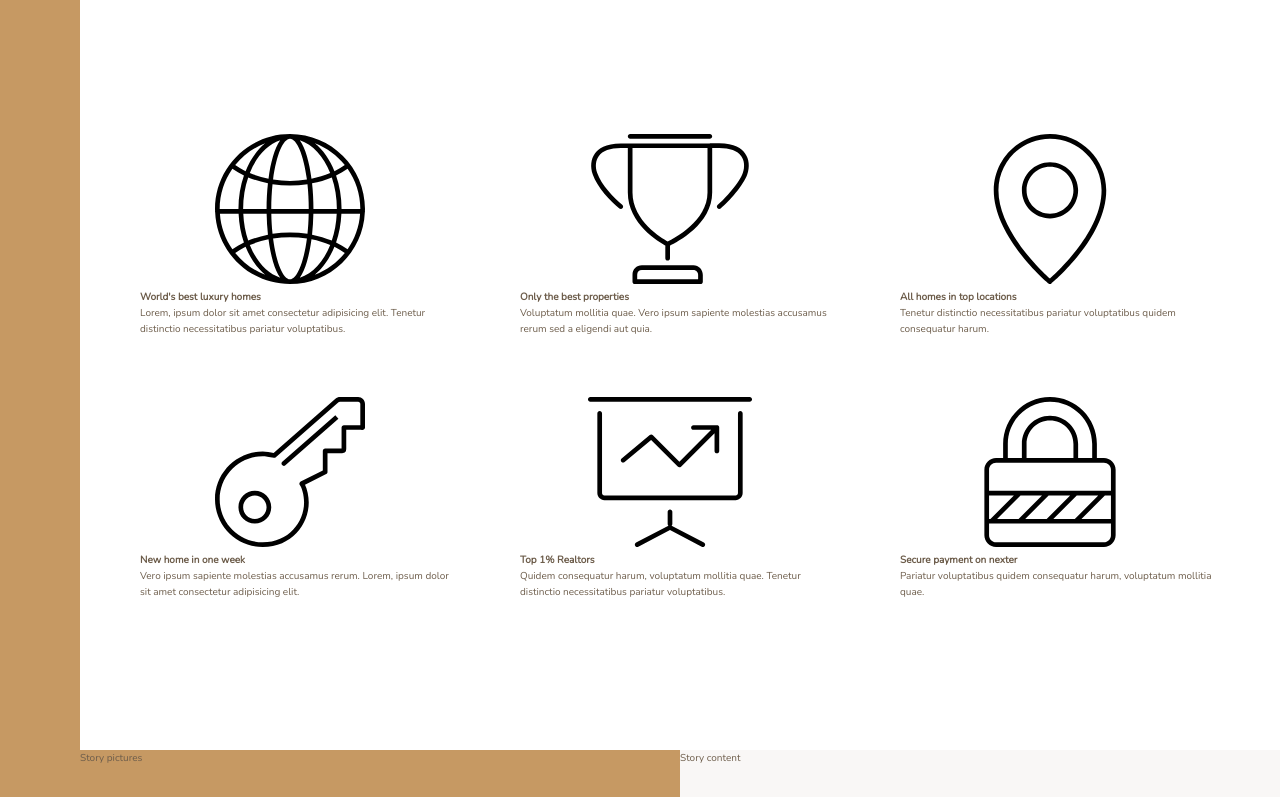
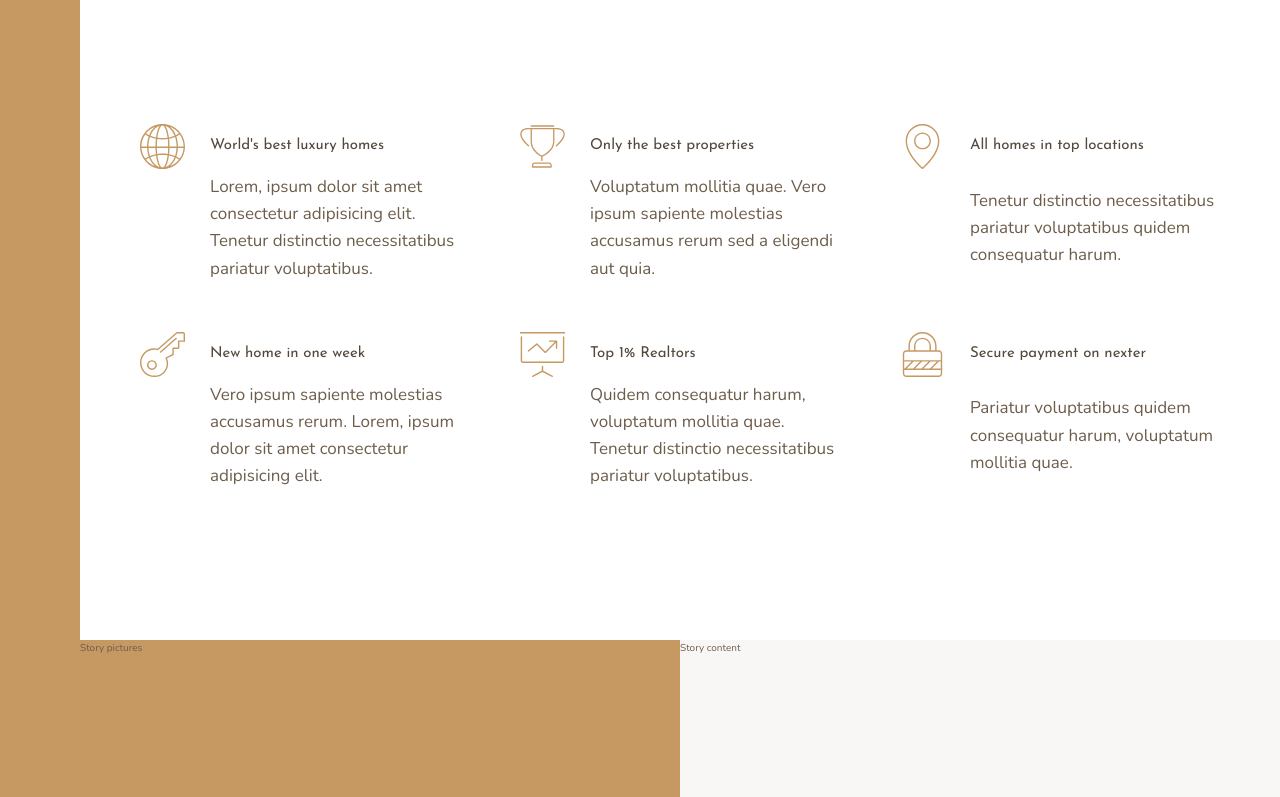
Before and after one commit to tsbproject/Nexter, a website: page index.html in a window 1280 px wide. Shown: the part 656-1453 px from the top of the page. Drawn offline with nearby package versions, Linux system fonts and the light colour scheme.

Commit message:
[committed]

```diff
--- a/index.html
+++ b/index.html
@@ -26,11 +26,11 @@
 
         <div class="section-features">
             <div class="feature">
-                <svg class="features-icon">
+                <svg class="feature__icon">
                     <use xlink:href="img/sprite.svg#icon-global"></use>
                 </svg>
 
-                <h4 class="heading-4">World's best luxury homes</h4>
+                <h4 class="heading-4 heading-4--dark">World's best luxury homes</h4>
                 <p class="feature__text">
                     Lorem, ipsum dolor sit amet consectetur adipisicing elit.
                     Tenetur distinctio necessitatibus pariatur voluptatibus.
@@ -38,11 +38,11 @@
             </div>
 
             <div class="feature">
-                <svg class="features-icon">
+                <svg class="feature__icon">
                     <use xlink:href="img/sprite.svg#icon-trophy"></use>
                 </svg>
 
-                <h4 class="heading-4">Only the best properties</h4>
+                <h4 class="heading-4 heading-4--dark">Only the best properties</h4>
                 <p class="feature__text">Voluptatum mollitia quae.
                     Vero ipsum sapiente molestias accusamus rerum sed a eligendi aut quia.
 
@@ -51,11 +51,11 @@
             </div>
 
             <div class="feature">
-                <svg class="features-icon">
+                <svg class="feature__icon">
                     <use xlink:href="img/sprite.svg#icon-map-pin"></use>
                 </svg>
 
-                <h4 class="heading-4">All homes in top locations</h4>
+                <h4 class="heading-4 heading-4--dark">All homes in top locations</h4>
                 <p class="feature__text">Tenetur distinctio necessitatibus pariatur voluptatibus
                     quidem consequatur harum.
 
@@ -63,11 +63,11 @@
             </div>
 
             <div class="feature">
-                <svg class="features-icon">
+                <svg class="feature__icon">
                     <use xlink:href="img/sprite.svg#icon-key"></use>
                 </svg>
 
-                <h4 class="heading-4">New home in one week</h4>
+                <h4 class="heading-4 heading-4--dark">New home in one week</h4>
                 <p class="feature__text">Vero ipsum sapiente molestias accusamus rerum. Lorem,
                     ipsum dolor sit amet consectetur adipisicing elit.
 
@@ -75,11 +75,11 @@
             </div>
 
             <div class="feature">
-                <svg class="features-icon">
+                <svg class="feature__icon">
                     <use xlink:href="img/sprite.svg#icon-presentation"></use>
                 </svg>
 
-                <h4 class="heading-4">Top 1% Realtors</h4>
+                <h4 class="heading-4 heading-4--dark">Top 1% Realtors</h4>
                 <p class="feature__text">Quidem consequatur harum, voluptatum mollitia quae.
                     Tenetur distinctio necessitatibus pariatur voluptatibus.
 
@@ -87,11 +87,11 @@
             </div>
 
             <div class="feature">
-                <svg class="features-icon">
+                <svg class="feature__icon">
                     <use xlink:href="img/sprite.svg#icon-lock"></use>
                 </svg>
 
-                <h4 class="heading-4">Secure payment on nexter</h4>
+                <h4 class="heading-4 heading-4--dark">Secure payment on nexter</h4>
                 <p class="feature__text">Pariatur voluptatibus quidem consequatur harum, voluptatum mollitia quae.
 
                 </p>
--- a/sass/_features.scss
+++ b/sass/_features.scss
@@ -9,3 +9,25 @@
     gap: 6rem;
 
 }
+
+
+.feature {
+    display: grid;
+    grid-template-columns: min-content 1fr;
+    row-gap: 1.5rem;
+    column-gap: 2.5rem;
+
+
+    &__icon {
+        fill:$color-primary;
+        width:4.5rem;
+        height:4.5rem;
+        grid-row: 1 / span 2 ;
+        transform: translateY(-1rem);
+    }
+
+
+    &__text {
+        font-size: 1.7rem;
+    }
+}
--- a/sass/_typography.scss
+++ b/sass/_typography.scss
@@ -0,0 +1,30 @@
+%heading {
+    font-family:$font-display;
+    font-weight: 400;
+
+}
+
+.heading-1 {
+   @extend %heading;
+
+}
+
+.heading-2 {
+    @extend %heading;
+
+}
+
+.heading-3 {
+    @extend %heading;
+
+}
+
+.heading-4 {
+    @extend %heading;
+
+    font-size: 1.5rem;
+
+    &--light {color: $color-grey-light-1; }
+    &--dark {color: $color-grey-dark-1; }
+
+}
```
Also changed, not shown: css/style.css, 1 other file.
